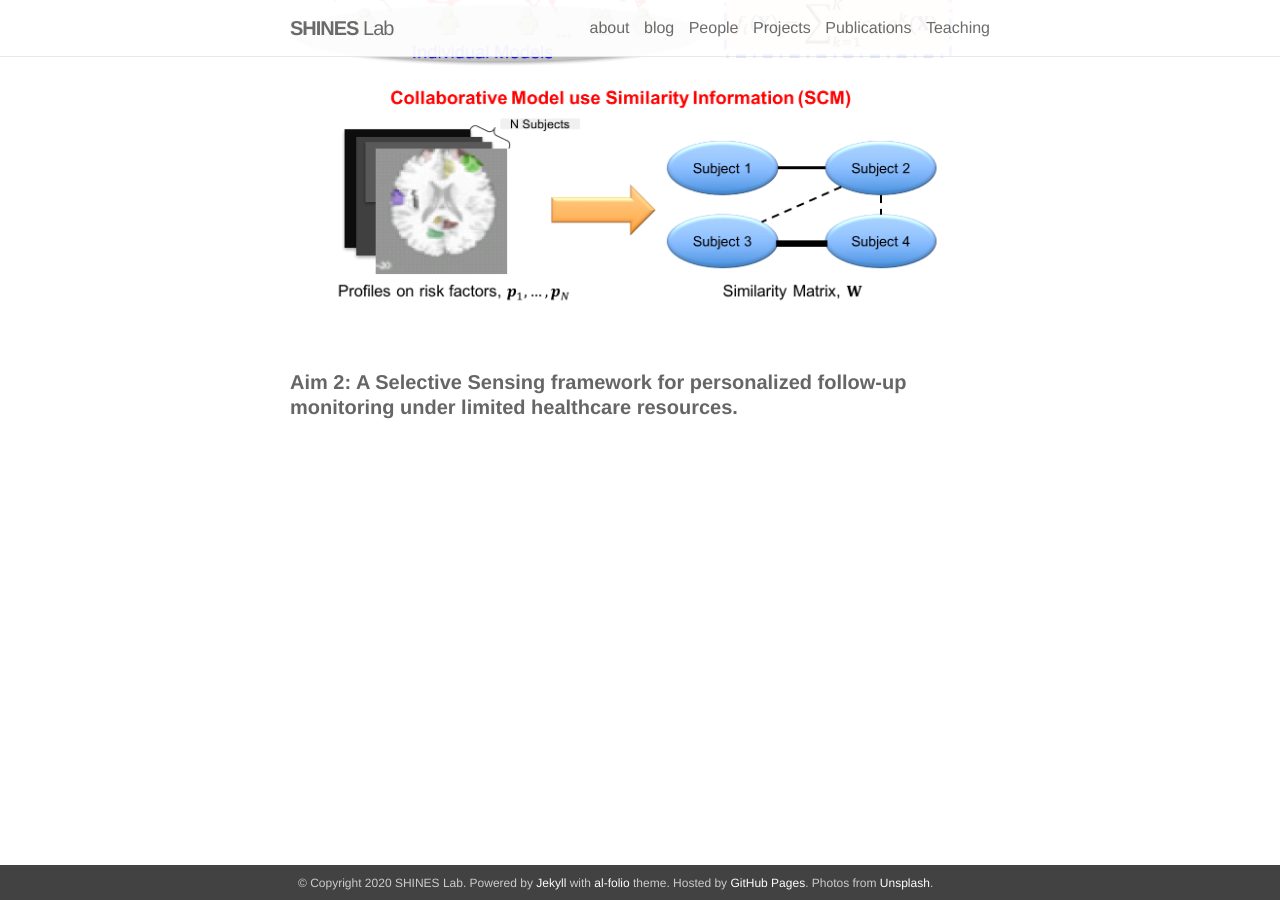
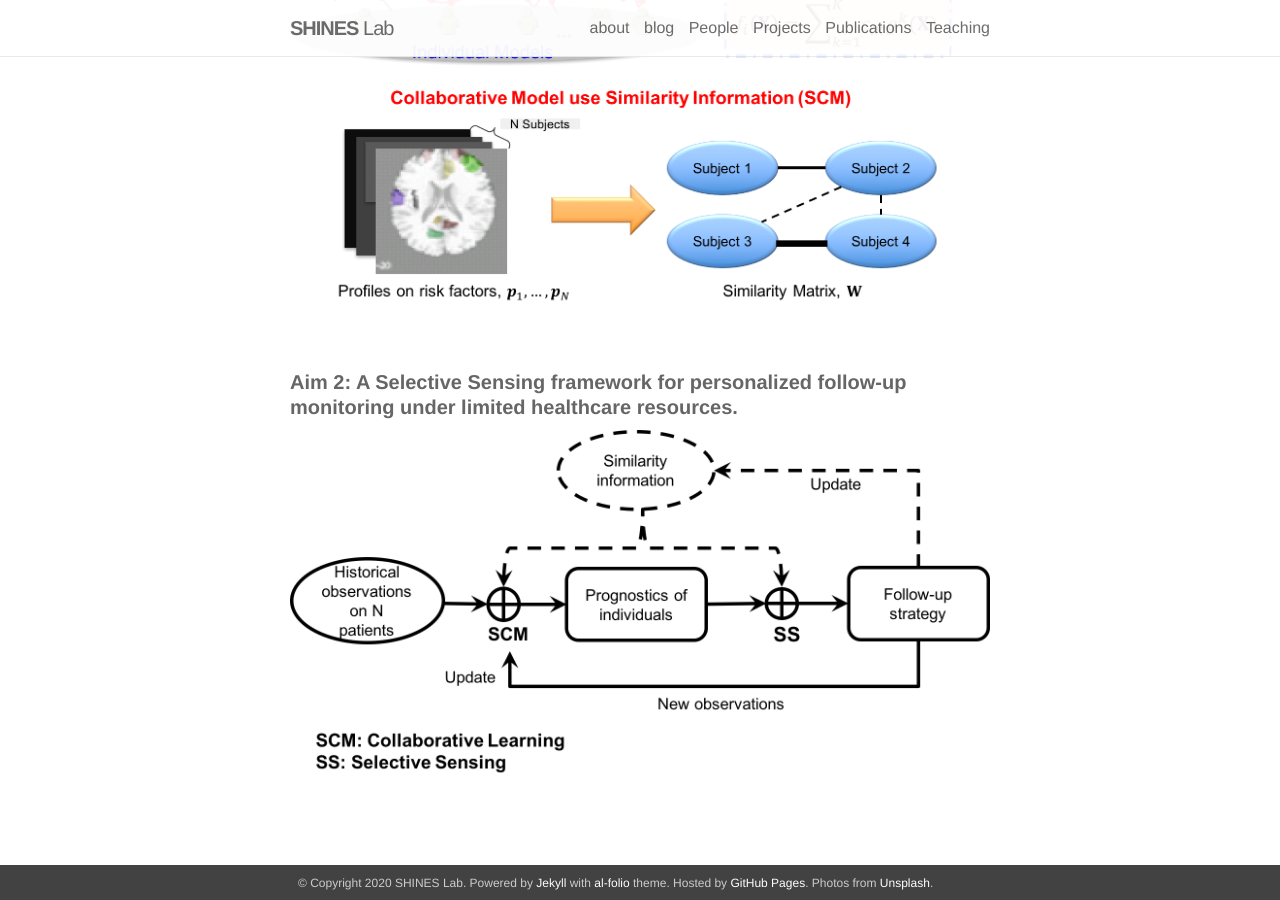
Before and after one commit to shines-lab/shines-lab.github.io, a Jekyll site: the page built from _projects/1_project.markdown, in a window 1280 px wide and 900 px high, scrolled down 1029 px. Built offline with Jekyll 4.4.1, drawn with Linux system fonts in a browser that asks for light colours; nearby versions of some CDN libraries.

Commit message:
Update 1_project.markdown

```diff
--- a/_projects/1_project.markdown
+++ b/_projects/1_project.markdown
@@ -13,3 +13,4 @@ img: /assets/img/Picture1.png
 <br>
 
 #### **Aim 2: A Selective Sensing framework for personalized follow-up monitoring under limited healthcare resources.**
+ <img src="{{site.baseurl}}/assets/img/Project1_SS.png" align="center" width="100%" height="100%">
```
